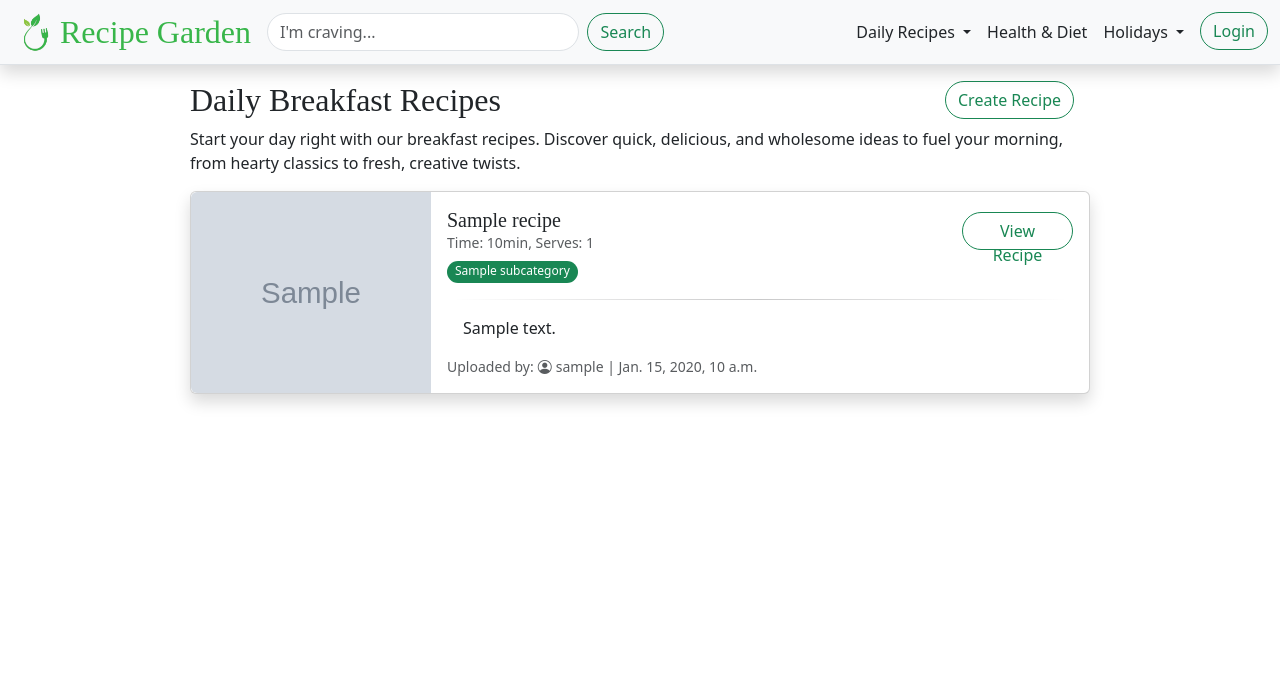
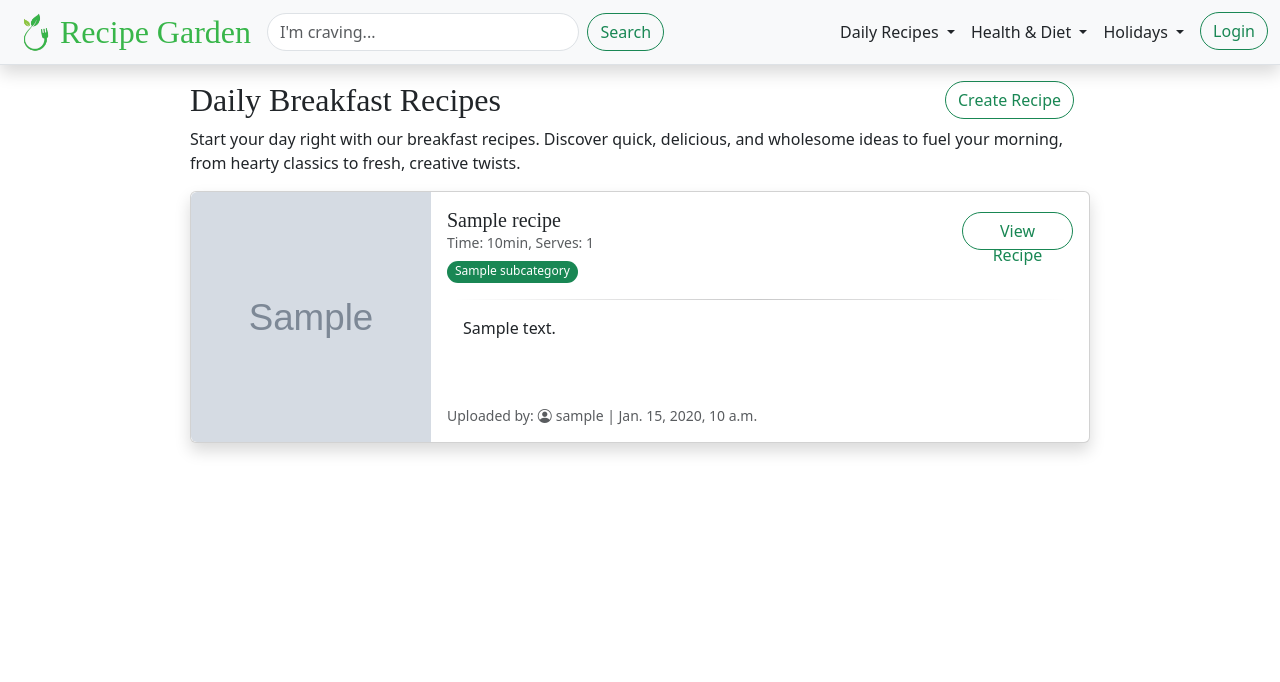
Before and after one commit to JamesB62/RecipeGarden, a Django app: page /recipes/category/breakfast/ in a window 1280 px wide. Shown: the top 682 px of the page. Run offline with Django 5.2, Linux system fonts and the light colour scheme; tables that the repository leaves empty hold one stand-in row (values such as "Sample post"); grey boxes marked "Sample" are stand-in pictures; some libraries are stand-ins or nearby versions; some web fonts are replaced.

Commit message:
Added health and diet pages/view

```diff
--- a/recipeproject/recipeapp/admin.py
+++ b/recipeproject/recipeapp/admin.py
@@ -1,7 +1,5 @@
 from django.contrib import admin
 from .models import Recipe, Subcategory, Holiday
-
-# Register your models here.
 
 @admin.register(Recipe)
 class RecipeAdmin(admin.ModelAdmin):
--- a/recipeproject/recipeapp/models.py
+++ b/recipeproject/recipeapp/models.py
@@ -5,6 +5,11 @@ from django.utils.text import slugify
 # Subcategory Model
 class Subcategory(models.Model):
     name = models.CharField(max_length=100)
+    slug = models.SlugField(unique=True, blank=True, null=True)
+    def save(self, *args, **kwargs):
+        if not self.slug and self.name:
+            self.slug = slugify(self.name)
+        super().save(*args, **kwargs)
     def __str__(self):
         return self.name
 
--- a/recipeproject/recipeapp/templates/base.html
+++ b/recipeproject/recipeapp/templates/base.html
@@ -88,8 +88,14 @@
                         </li>
 
                         <!-- Health & Diet -->
-                        <li class="nav-item">
-                            <a class="nav-link text-dark" href="/">Health & Diet</a>
+                        <li class="nav-item dropdown">
+                            <a class="nav-link text-dark dropdown-toggle" href="#" id="recipesDropdown" role="button" data-bs-toggle="dropdown">
+                                Health & Diet
+                            </a>
+                            <ul class="dropdown-menu dropdown-menu-end text-center">
+                                <li><a class="dropdown-item" href="{% url 'recipes_by_subcategory' 'keto' %}">Keto</a></li>
+                                <li><a class="dropdown-item" href="{% url 'recipes_by_subcategory' 'vegetarian' %}">Vegetarian</a></li>
+                            </ul>
                         </li>
 
                         <!-- Holidays -->
--- a/recipeproject/recipeapp/templates/recipes/category.html
+++ b/recipeproject/recipeapp/templates/recipes/category.html
@@ -23,7 +23,7 @@
 
             <!-- Card Template -->
             <div class="card d-flex flex-row mt-3 shadow w-100" style="max-width: 900px;">
-                <div class="d-none d-md-block" style="width:240px; flex-shrink:0;">
+                <div class="d-none d-md-block" style="width: 240px; height: 250px; flex-shrink: 0;">
                     <img src="{{ recipe.image.url }}" alt="{{ recipe.title }}" class="rounded-start w-100 h-100"
                         style="object-fit: cover;">
                 </div>
--- a/recipeproject/recipeapp/urls.py
+++ b/recipeproject/recipeapp/urls.py
@@ -23,6 +23,7 @@ urlpatterns = [
     path('recipes/<int:pk>/', views.recipe_detail, name='recipe_detail'),
     path('recipes/<int:pk>/edit/', views.edit_recipe, name='edit_recipe'),
     path('recipes/<int:pk>/delete/', views.delete_recipe, name='delete_recipe'),
+    path("recipes/subcategory/<slug:subcategory_slug>/", views.recipes_by_subcategory, name="recipes_by_subcategory"),
     path("recipes/holiday/<slug:holiday_slug>/", views.holiday_recipes, name="holiday_recipes"),
 
     # Search
--- a/recipeproject/recipeapp/views.py
+++ b/recipeproject/recipeapp/views.py
@@ -11,7 +11,7 @@ from django.db.models import Q
 
 # Local Imports
 from .forms import RecipeForm, CustomUserCreationForm
-from .models import Recipe
+from .models import Recipe, Subcategory
 
 # Core Page Views
 def home(request):
@@ -86,16 +86,34 @@ def recipes_by_category(request, category):
         "description": description
     })
 
+# Recipes By Subcategory View
+def recipes_by_subcategory(request, subcategory_slug):
+    subcategory = get_object_or_404(Subcategory, slug=subcategory_slug)
+    recipes = Recipe.objects.filter(subcategories=subcategory)
+    subcategory_descriptions = {
+        "keto": "Discover delicious low-carb recipes designed to fuel your body while keeping carbs in check. From satisfying meals to guilt-free treats, these keto-friendly dishes make it easy to stay on track without sacrificing flavour.",
+        "vegetarian": "Explore a vibrant collection of vegetarian recipes packed with fresh ingredients and bold flavours. Whether you're fully plant-based or just looking for meat-free options, these dishes are wholesome, satisfying, and easy to enjoy.",
+    }
+    description = subcategory_descriptions.get(subcategory.slug, "")
+    return render(request, "recipes/category.html", {
+        "recipes": recipes,
+        "page_title": f"{subcategory.name} Recipes",
+        "tab_title": subcategory.name,
+        "description": description
+    })
+
 # Recipes By Holiday View
 def holiday_recipes(request, holiday_slug):
     recipes = Recipe.objects.filter(holidays__slug=holiday_slug)
     page_info = {
         "mothers-day": {
             "title": "Mother's Day Recipes",
+            "tab_title": "Mother's Day",
             "description": "Make Mother's Day special with our collection of sweet and savory recipes she'll love. Perfect for breakfast in bed, brunch, or a memorable family meal.",
         },
         "new-years-day": {
             "title": "New Year's Day Recipes",
+            "tab_title": "New Year's Day",
             "description": "Celebrate the New Year with recipes that bring joy to the table. From festive breakfasts to indulgent treats and hearty meals, our collection has ideas to make your celebration memorable and delicious.",
         },
     }
@@ -103,7 +121,7 @@ def holiday_recipes(request, holiday_slug):
     return render(request, "recipes/category.html", {
         "recipes": recipes,
         "page_title": info["title"],
-        "tab_title": info["title"],
+        "tab_title": info["tab_title"],
         "description": info["description"],
     })
 
```
Also changed, not shown: recipeproject/recipeapp/migrations/0006_subcategory_slug.py (added).
